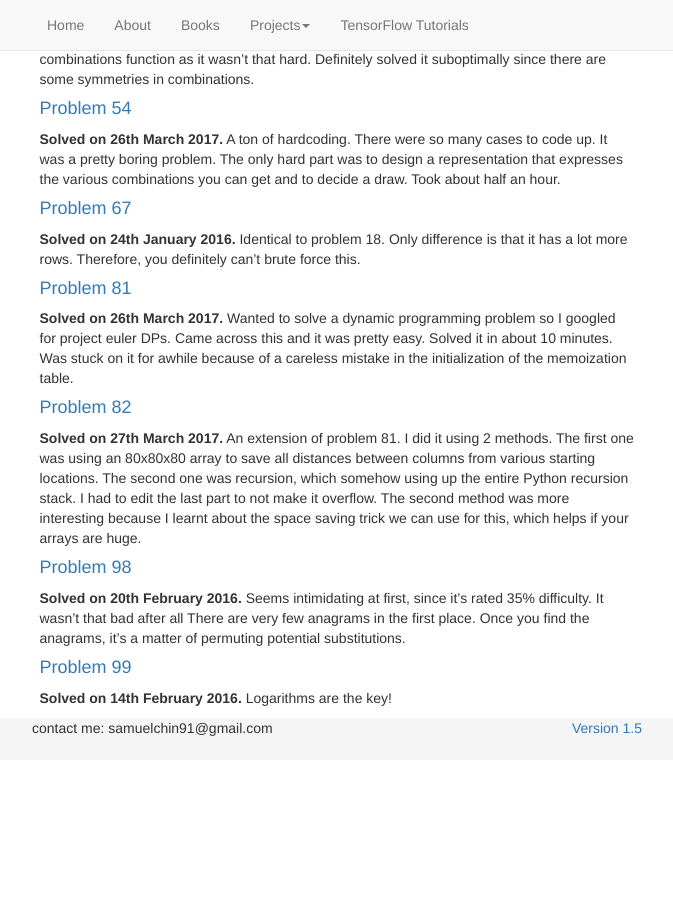
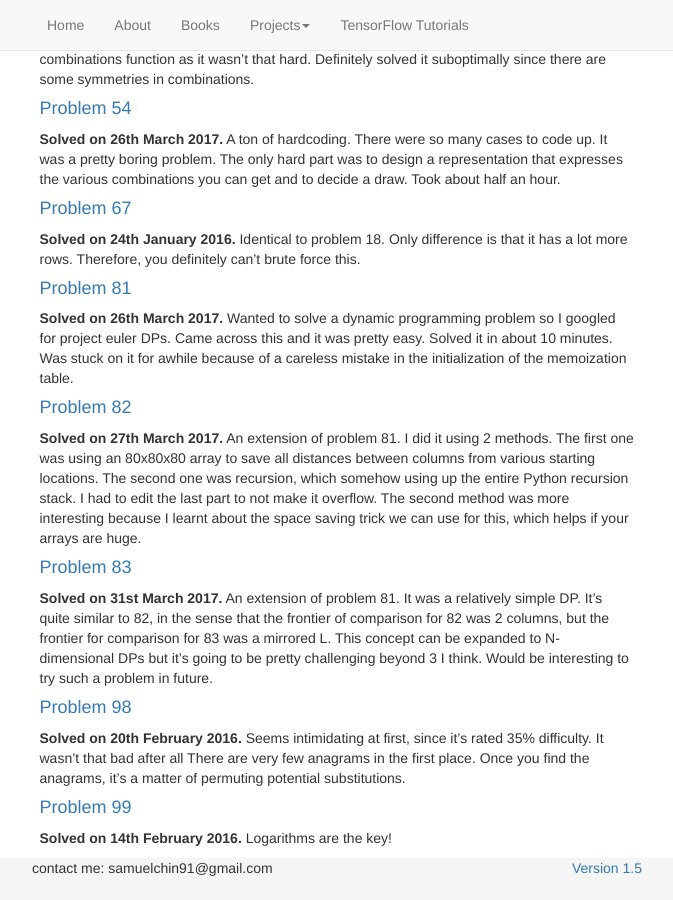
Before and after one commit to sspeng/jkschin.github.io, a Jekyll site: the page built from _posts/2016-01-24-project-euler-1-to-100.md, in a window 1280 px wide and 900 px high, scrolled down 3683 px. Shown: the whole window, without its empty margins (303-976 px from the left). Built offline with Jekyll 4.4.1, drawn with Linux system fonts in a browser that asks for light colours; nearby versions of some CDN libraries; before the commit the page ends 4443 px from its top, so only the background shows below that.

Commit message:
euler 83

```diff
--- a/_posts/2016-01-24-project-euler-1-to-100.md
+++ b/_posts/2016-01-24-project-euler-1-to-100.md
@@ -146,6 +146,14 @@ to not make it overflow. The second method was more interesting because I learnt
 about the space saving trick we can use for this, which helps if your arrays are
 huge.
 
+#### <a href="https://projecteuler.net/problem=83">Problem 83</a>
+**Solved on 31st March 2017.** An extension of problem 81. It was a relatively
+simple DP. It's quite similar to 82, in the sense that the frontier of
+comparison for 82 was 2 columns, but the frontier for comparison for 83 was a
+mirrored L. This concept can be expanded to N-dimensional DPs but it's going to
+be pretty challenging beyond 3 I think. Would be interesting to try such a
+problem in future.
+
 #### <a href="https://projecteuler.net/problem=98">Problem 98</a>
 **Solved on 20th February 2016.** Seems intimidating at first, since it's rated 35% difficulty. It wasn't that bad after all There are very few anagrams in the first place. Once you find the anagrams, it's a matter of permuting potential substitutions.
 
--- a/euler/index.html
+++ b/euler/index.html
@@ -96,7 +96,7 @@ layout: default
 		<tr>
 		<td class="problem_solved"><a href={% post_url 2016-01-24-project-euler-1-to-100 %}>81</a></td>
 		<td class="problem_solved"><a href={% post_url 2016-01-24-project-euler-1-to-100 %}>82</a></td>
-		<td class="problem_unsolved"><a href="https://projecteuler.net/problem=83">83</a></td>
+		<td class="problem_solved"><a href={% post_url 2016-01-24-project-euler-1-to-100 %}>83</a></td>
 		<td class="problem_unsolved"><a href="https://projecteuler.net/problem=84">84</a></td>
 		<td class="problem_unsolved"><a href="https://projecteuler.net/problem=85">85</a></td>
 		<td class="problem_unsolved"><a href="https://projecteuler.net/problem=86">86</a></td>
```
